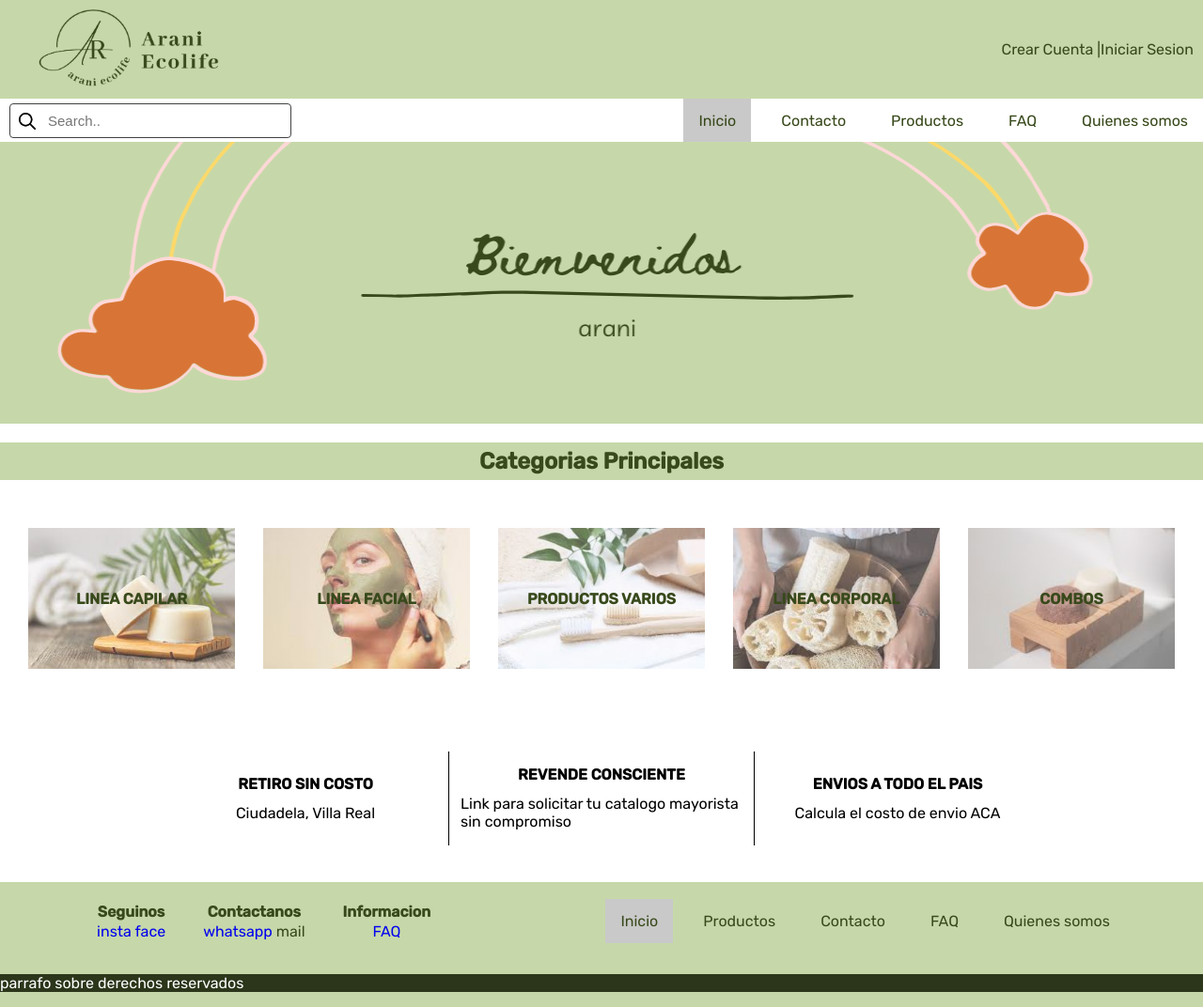
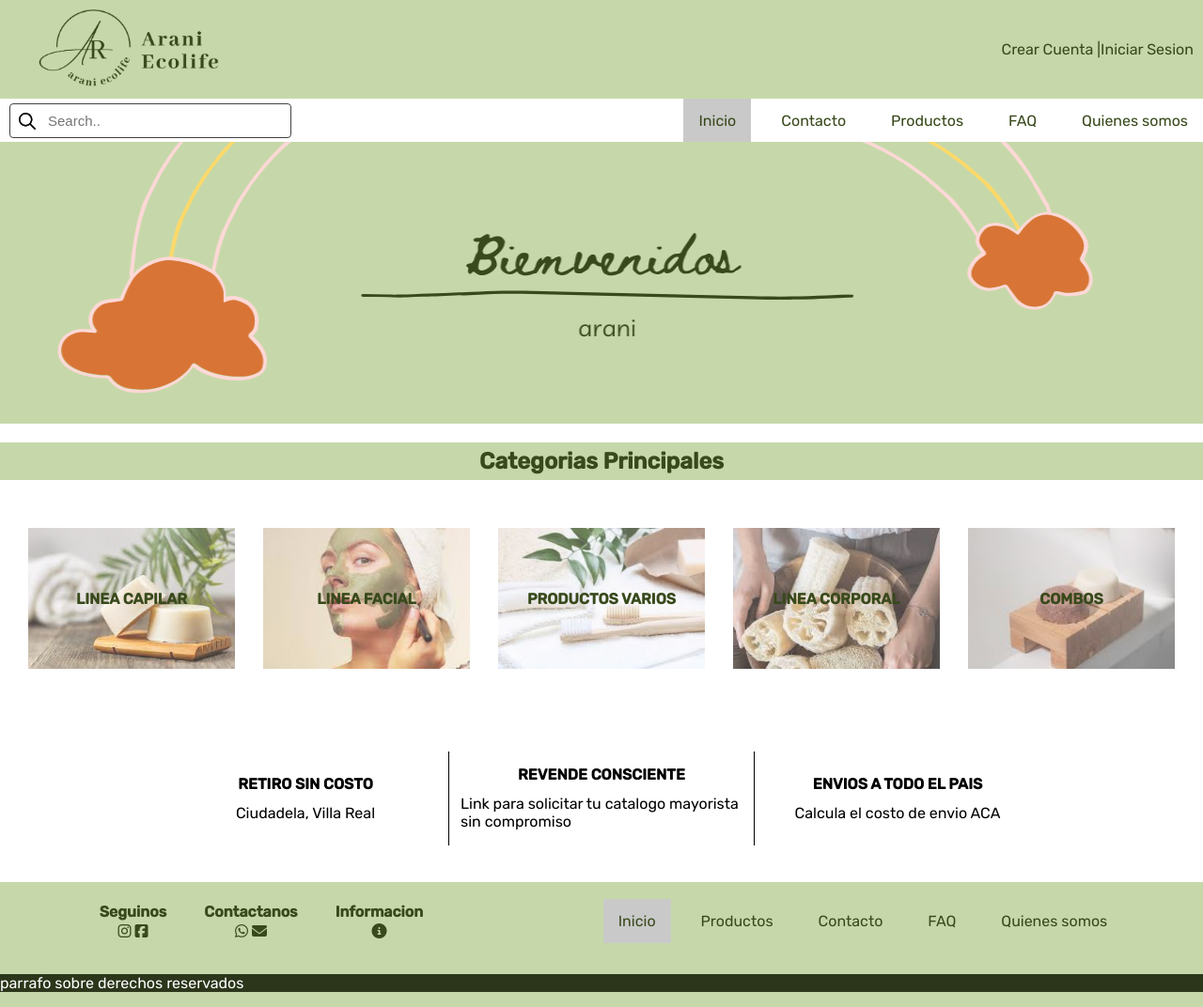
Before and after one commit to aldiranieri/arani, a plain HTML site: page index.html in a window 1280 px wide. Shown: the whole page at 94% size. Drawn offline with Linux system fonts and the light colour scheme.

Commit message:
agregue iconos a footer

```diff
--- a/css/estilo.css
+++ b/css/estilo.css
@@ -151,6 +151,10 @@ body{
     background-color: #c6d8a9;
     color: #38491b;
  }
+
+ i{
+   color: #38491b;
+   }
  .footer div{
     display: flex;
     flex-direction: row;
@@ -179,29 +183,12 @@ body{
     padding: 10px;
  }
 
- /*--------------todavia en prueba----------*/
- /*.seg{
-    display: flex;
-    flex-direction: row;
-    list-style-type: none;
- }
- .insta {
-    background: url('imagenes/insta.png');
-    background-size: 90%;
-    background-repeat: no-repeat;
- }
- .face {
-    background: url('imagenes/face.png');
-    background-size: 90%;
-    background-repeat: no-repeat;
- }*/
-
  .gridindex{
     margin: 0;
     padding: 0;
     display: grid;
-    grid-template-columns:1fr 1fr 1fr 1fr; /* Cantidad de colunas */
-    grid-template-rows: 105px 46px auto 80px 1fr 0.6fr 100px; /* Cant de filas */
+    grid-template-columns:1fr 1fr 1fr 1fr;
+    grid-template-rows: 105px 46px auto 80px 1fr 0.6fr 100px;
 
     grid-template-areas:
     "logo logo ingresar ingresar"
--- a/index.html
+++ b/index.html
@@ -14,6 +14,9 @@
     <link rel="preconnect" href="https://fonts.gstatic.com" crossorigin>
     <link href="https://fonts.googleapis.com/css2?family=Rubik:ital,wght@0,300;0,400;0,500;1,300&display=swap"
         rel="stylesheet">
+
+    <!-- FONT AWESOME -->
+    <script src="https://kit.fontawesome.com/b6fac626c2.js" crossorigin="anonymous"></script>
 
 </head>
 
@@ -91,21 +94,21 @@
             <div class="redes">
                 <div>
                     <h4>Seguinos</h4>
-
-                    <a class="insta" href="https://www.instagram.com/arani.ecolife/?hl=es">insta</a>
-                    <a class="face" href="https://www.facebook.com">face</a>
+                    <a class="insta" href="https://www.instagram.com/arani.ecolife/?hl=es"><i
+                            class="fa-brands fa-instagram"></i></a>
+                    <a class="face" href="https://www.facebook.com"><i class="fa-brands fa-facebook-square"></i></a>
                     <!-- Mas adelante linkeo facebook -->
-
                 </div>
                 <div>
                     <h4>Contactanos</h4>
-                    <a href="https:/whatsapp.com">whatsapp</a><!-- Mas adelante linkeo wsp -->
-                    <a href="https://google.com"></a>mail
+                    <a href="https:/whatsapp.com"><i class="fa-brands fa-whatsapp"></i></a>
+                    <!-- Mas adelante linkeo wsp -->
+                    <a href="https://google.com"><i class="fa-solid fa-envelope"></i></a>
                     <!-- Mas adelante linkeo mail -->
                 </div>
                 <div>
                     <h4>Informacion</h4>
-                    <a href="pagina/faq.html">FAQ</a>
+                    <a href="pagina/faq.html"><i class="fa-solid fa-circle-info"></i></a>
                 </div>
             </div>
 
```
Also changed, not shown: pagina/contacto.html (+7 -5 lines), pagina/faq.html (+10 -6 lines), pagina/productos.html (+7 -5 lines), pagina/quienessomos.html (+9 -5 lines).
